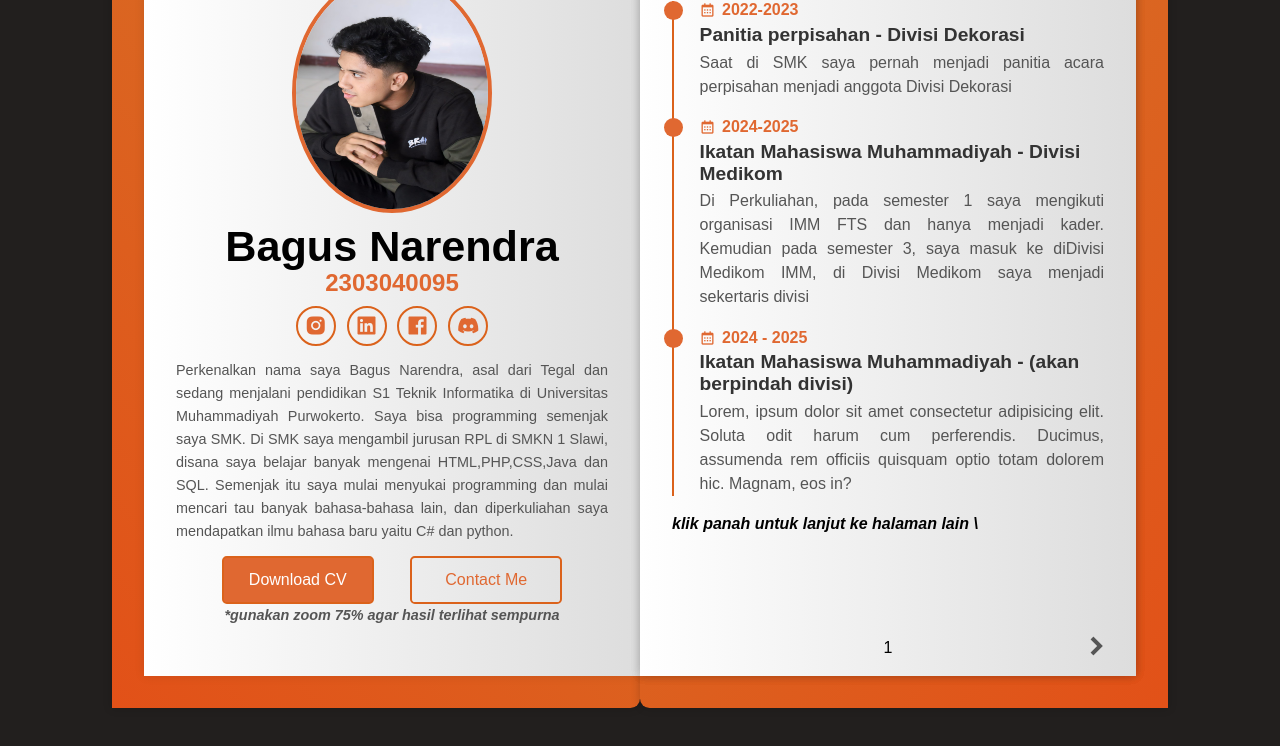
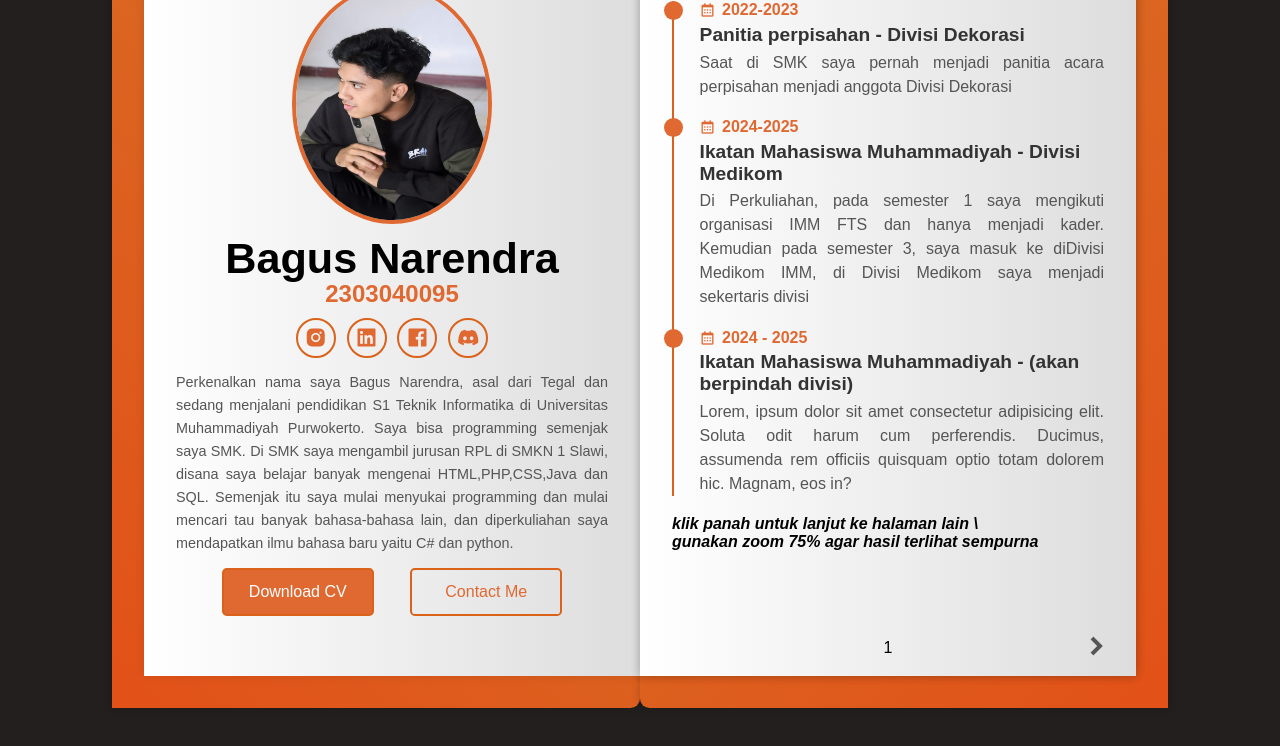
Before and after one commit to Narendrarizqi/WebProfile_narendra, a plain HTML site: page index.html in a window 1280 px wide. Shown: the part 500-1246 px from the top of the page. Drawn offline with nearby package versions, Linux system fonts and the light colour scheme.

Commit message:
index.html

```diff
--- a/index.html
+++ b/index.html
@@ -36,7 +36,7 @@
                         <a href="" class="btn">Download CV</a>
                         <a href="" class="btn contact-me">Contact Me</a>
                     </div>
-                    <p><b><i>*gunakan zoom 75% agar hasil terlihat sempurna</i></b></p>
+
                 </div>
             </div>
 
@@ -68,6 +68,7 @@
 
                     </div>
                     <p><b><i>klik panah untuk lanjut ke halaman lain  \</i></b></p>
+                     <p><b><i>gunakan zoom 75% agar hasil terlihat sempurna</i></b></p>
                     <span class="number-page">1</span>
 
                     <span class="nextprev-btn" data-page="turn-1">
```
